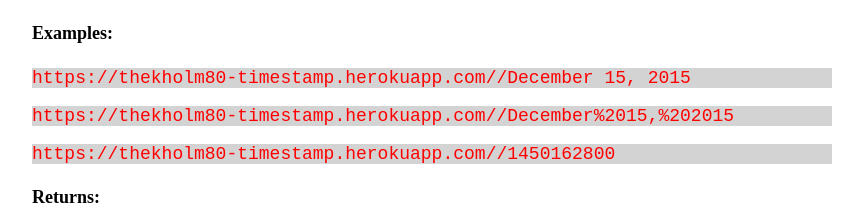
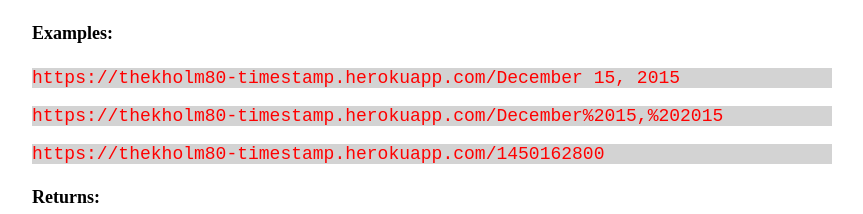
Before and after one commit to thekholm80/timestamp, a website: page public/index.html in a window 1280 px wide. Shown: the part 240-454 px from the top of the page, without its empty margins (216-1079 px from the left). Drawn offline with Linux system fonts and the light colour scheme.

Commit message:
Re-fixed url in html

```diff
--- a/public/index.html
+++ b/public/index.html
@@ -11,9 +11,9 @@
       <div class='content'>
         <h3>Pass any date in your API call and get back JSON with unix and natural date formatting.</h3>
         <h4>Examples:</h4>
-        <p>https://thekholm80-timestamp.herokuapp.com//December 15, 2015</p>
-        <p>https://thekholm80-timestamp.herokuapp.com//December%2015,%202015</p>
-        <p>https://thekholm80-timestamp.herokuapp.com//1450162800</p>
+        <p>https://thekholm80-timestamp.herokuapp.com/December 15, 2015</p>
+        <p>https://thekholm80-timestamp.herokuapp.com/December%2015,%202015</p>
+        <p>https://thekholm80-timestamp.herokuapp.com/1450162800</p>
         <h4>Returns:</h4>
         <p>{ 'unix': '1450137600', 'natural': 'December 15, 2015'}</p>
       </div>
```
